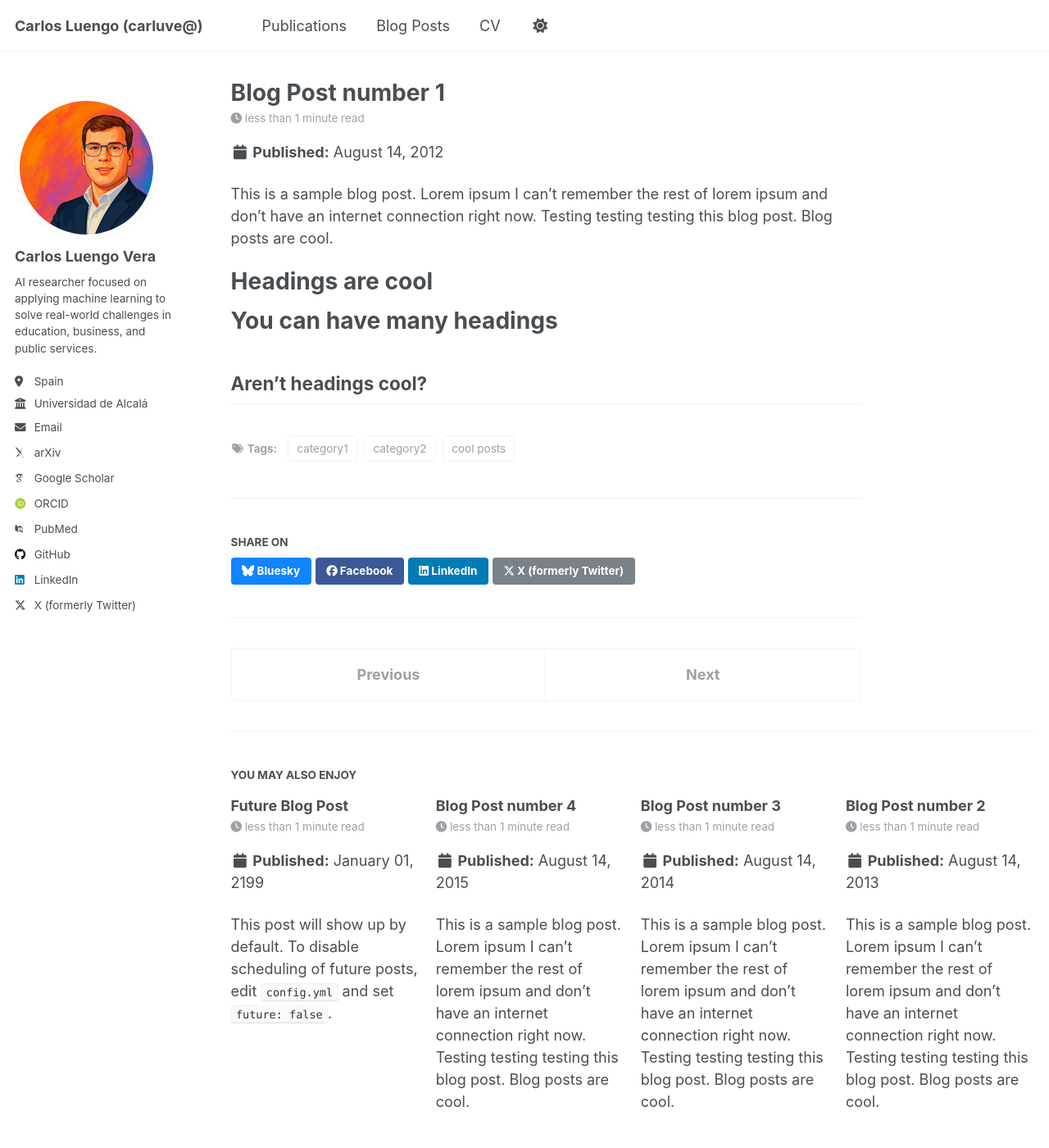
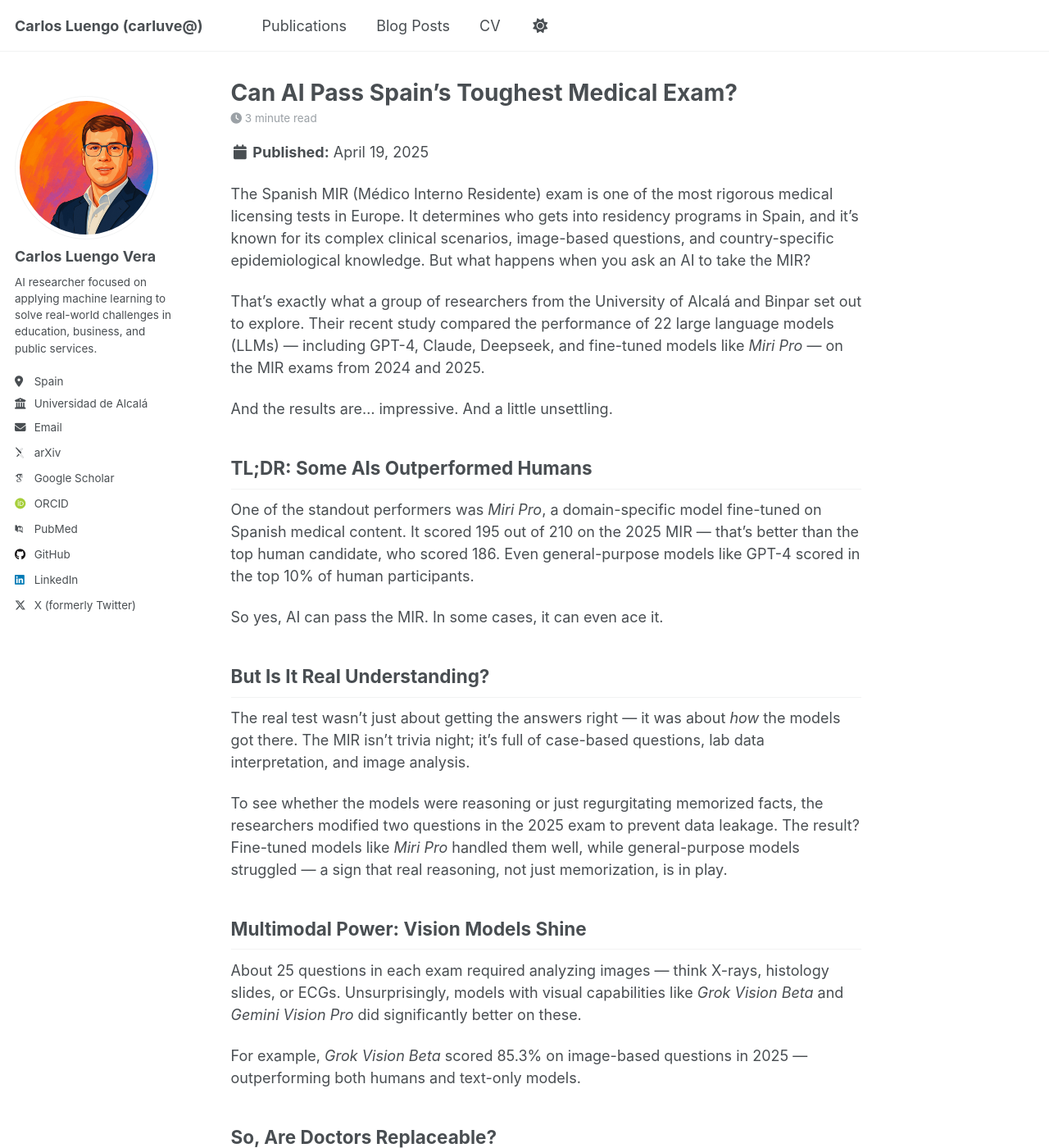
Before and after one commit to Carluve/carluve.github.io, a Jekyll site: the page built from _posts/2012-08-14-blog-post-1.md, in a window 1280 px wide and 1400 px high. Shown: the whole window at 82% size. Built offline with Jekyll 4.4.1, drawn with Linux system fonts in a browser that asks for light colours; some web fonts are replaced; some of the changed text lies outside the part shown.

Commit message:
Post update

```diff
--- a/_posts/2012-08-14-blog-post-1.md
+++ b/_posts/2012-08-14-blog-post-1.md
@@ -1,20 +1,56 @@
 ---
-title: 'Blog Post number 1'
-date: 2012-08-14
-permalink: /posts/2012/08/blog-post-1/
+title: 'Can AI Pass Spain’s Toughest Medical Exam?'
+date: 2025-04-19
+permalink: /posts/2025/04/ai-mir-exam-analysis/
 tags:
-  - cool posts
-  - category1
-  - category2
+  - AI in Healthcare
+  - LLMs
+  - MIR
+  - Medical Education
 ---
 
-This is a sample blog post. Lorem ipsum I can't remember the rest of lorem ipsum and don't have an internet connection right now. Testing testing testing this blog post. Blog posts are cool.
+The Spanish MIR (Médico Interno Residente) exam is one of the most rigorous medical licensing tests in Europe. It determines who gets into residency programs in Spain, and it's known for its complex clinical scenarios, image-based questions, and country-specific epidemiological knowledge. But what happens when you ask an AI to take the MIR?
 
-Headings are cool
-======
+That’s exactly what a group of researchers from the University of Alcalá and Binpar set out to explore. Their recent study compared the performance of 22 large language models (LLMs) — including GPT-4, Claude, Deepseek, and fine-tuned models like *Miri Pro* — on the MIR exams from 2024 and 2025.
 
-You can have many headings
-======
+And the results are... impressive. And a little unsettling.
 
-Aren't headings cool?
-------
+## TL;DR: Some AIs Outperformed Humans
+
+One of the standout performers was *Miri Pro*, a domain-specific model fine-tuned on Spanish medical content. It scored 195 out of 210 on the 2025 MIR — that's better than the top human candidate, who scored 186. Even general-purpose models like GPT-4 scored in the top 10% of human participants.
+
+So yes, AI can pass the MIR. In some cases, it can even ace it.
+
+## But Is It Real Understanding?
+
+The real test wasn’t just about getting the answers right — it was about *how* the models got there. The MIR isn’t trivia night; it’s full of case-based questions, lab data interpretation, and image analysis.
+
+To see whether the models were reasoning or just regurgitating memorized facts, the researchers modified two questions in the 2025 exam to prevent data leakage. The result? Fine-tuned models like *Miri Pro* handled them well, while general-purpose models struggled — a sign that real reasoning, not just memorization, is in play.
+
+## Multimodal Power: Vision Models Shine
+
+About 25 questions in each exam required analyzing images — think X-rays, histology slides, or ECGs. Unsurprisingly, models with visual capabilities like *Grok Vision Beta* and *Gemini Vision Pro* did significantly better on these.
+
+For example, *Grok Vision Beta* scored 85.3% on image-based questions in 2025 — outperforming both humans and text-only models.
+
+## So, Are Doctors Replaceable?
+
+Not so fast. While these AI models can solve structured problems very well, they still lag behind humans in empathy, ethical judgment, and nuanced clinical reasoning.
+
+For example, in scenarios involving end-of-life decisions or triage prioritization, even the best models scored 23–29% lower than their human counterparts. That’s a huge gap, and a reminder that medical care is more than just pattern recognition.
+
+## What This Means for Medical Education
+
+This paper suggests that the MIR — and exams like it — could become valuable benchmarks for testing AI’s reasoning skills. It also highlights the need to:
+
+- **Update medical curricula** to include AI literacy.
+- **Shift assessments** toward evaluating what AI still can’t do well (like ethical reasoning and communication).
+- **Establish new certification standards** for AI use in clinical settings.
+
+## Final Thoughts
+
+This study is more than just a curiosity about what ChatGPT can do. It’s a glimpse into a future where AI doesn’t just support medical education — it changes it. Imagine AI tutors that adapt to your weaknesses, simulate clinical scenarios, and help prepare you for exams with personalized feedback.
+
+But we have to proceed carefully. These models are powerful, but they still hallucinate, carry biases, and lack the human touch. The goal shouldn’t be to replace doctors — it’s to empower them.
+
+Want to dive deeper into the technical details or see the full performance graphs? You can read the full paper [here](https://arxiv.org/abs/2503.00025).
```
Also changed, not shown: _pages/about.md (+2 -1 lines), 1 other file.
